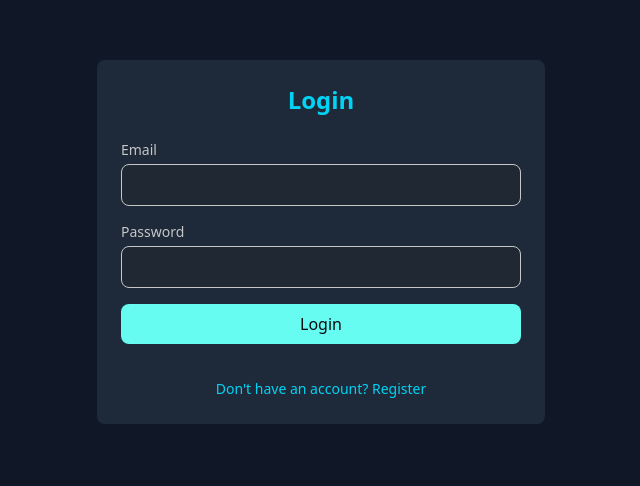
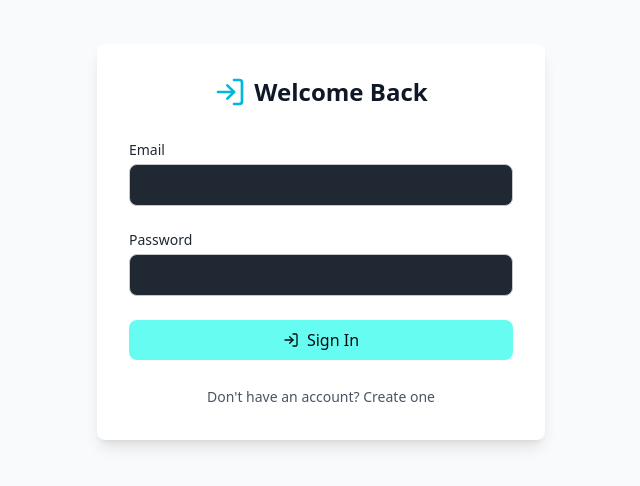
Before and after one commit to Jojo10x/WalletPro, a React (Vite) app in the folder frontend/: page /auth in a window 1280 px wide. Shown: the part 158-644 px from the top of the page, without its empty margins (319-959 px from the left). Built offline with nearby package versions, Linux system fonts and the light colour scheme; no server answers.

Commit message:
feat(auth): redesigned and error display implementation

```diff
--- a/frontend/src/components/auth/AuthForm.tsx
+++ b/frontend/src/components/auth/AuthForm.tsx
@@ -7,9 +7,14 @@
   import { Input } from '../common/Input';
   import { useAuth } from '../../hooks/useAuth';
   import { validateEmail, validatePassword } from '../../utils/validation';
+  import { AxiosError } from 'axios';
+  import { LogIn, UserPlus} from 'lucide-react';
+  import ErrorAlert from '../common/ErrorAlert';
+
 
   export const AuthForm = () => {
     const [isLogin, setIsLogin] = useState(true);
+    const [apiError, setApiError] = useState('');
     const { login } = useAuth();
     const navigate = useNavigate();
 
@@ -23,30 +28,69 @@
 
     const onSubmit = async (data: RegisterFormData) => {
       try {
+        setApiError("");
         const response = isLogin
           ? await authApi.login(data.email, data.password)
-          : await authApi.register(data.email, data.password, data.confirmPassword);
+          : await authApi.register(
+              data.email,
+              data.password,
+              data.confirmPassword
+            );
+        login(response.data);
+        navigate("/dashboard");
+      } catch (error) {
+        if (error instanceof AxiosError) {
+          if (error.response) {
+            const errorMessage =
+              typeof error.response.data === "string"
+                ? error.response.data
+                : error.response.data?.message || "An error occurred";
+            setApiError(errorMessage);
+          } else if (error.request) {
+            setApiError(
+              "No response received from server. Please check your internet connection."
+            );
+          } else {
+            setApiError(error.message || "Failed to send request");
+          }
+        } else {
+          setApiError("An unexpected error occurred");
+        }
 
-        login(response.data);
-        navigate('/dashboard');
-      } catch (error) {
-        console.error(`${isLogin ? 'Login' : 'Registration'} failed:`, error);
+        console.error(`${isLogin ? "Login" : "Registration"} failed:`, {
+          error,
+          status: (error as AxiosError)?.response?.status,
+          data: (error as AxiosError)?.response?.data,
+        });
       }
     };
 
     const toggleForm = () => {
       setIsLogin(!isLogin);
+      setApiError('');
       reset();
     };
 
     return (
-      <div className="min-h-screen bg-gray-900 flex justify-center items-center">
-        <div className="w-full max-w-md p-6 rounded-lg bg-gray-800">
-          <h1 className="text-2xl font-bold text-cyan-400 mb-6 text-center">
-            {isLogin ? "Login" : "Register"}
-          </h1>
+      <div className="min-h-screen bg-gray-50 flex justify-center items-center px-4 sm:px-6 lg:px-8">
+        <div className="w-full max-w-md p-8 rounded-lg bg-white shadow-lg">
+          <div className="flex items-center justify-center gap-2 mb-8">
+            {isLogin ? (
+              <LogIn className="h-8 w-8 text-cyan-500" />
+            ) : (
+              <UserPlus className="h-8 w-8 text-cyan-500" />
+            )}
+            <h1 className="text-2xl font-bold text-gray-900">
+              {isLogin ? "Welcome Back" : "Create Account"}
+            </h1>
+          </div>
 
-          <form onSubmit={handleSubmit(onSubmit)} className="space-y-4">
+          <ErrorAlert
+            message={apiError}
+            onClose={() => setApiError('')}
+          />
+
+          <form onSubmit={handleSubmit(onSubmit)} className="space-y-6">
             <Input
               label="Email"
               type="email"
@@ -83,19 +127,33 @@
               />
             )}
 
-            <Button type="submit" isLoading={isSubmitting} className="w-full">
-              {isLogin ? "Login" : "Register"}
+            <Button
+              type="submit"
+              isLoading={isSubmitting}
+              className="w-full flex items-center justify-center gap-2 cursor-pointer"
+            >
+              {isLogin ? (
+                <>
+                  <LogIn className="h-4 w-4 " />
+                  Sign In
+                </>
+              ) : (
+                <>
+                  <UserPlus className="h-4 w-4 " />
+                  Create Account
+                </>
+              )}
             </Button>
 
             <div className="text-center mt-4">
               <button
                 type="button"
                 onClick={toggleForm}
-                className="text-cyan-400 hover:text-cyan-300 text-sm"
+                className="text-sm text-gray-600 hover:text-gray-900 cursor-pointer"
               >
                 {isLogin
-                  ? "Don't have an account? Register"
-                  : "Already have an account? Login"}
+                  ? "Don't have an account? Create one"
+                  : "Already have an account? Sign in"}
               </button>
             </div>
           </form>
@@ -103,5 +161,4 @@
       </div>
     );
   };
-
   export default AuthForm;
--- /dev/null
+++ b/frontend/src/components/common/ErrorAlert.tsx
@@ -0,0 +1,20 @@
+const ErrorAlert = ({ message, onClose }: { message: string; onClose?: () => void }) => {
+    if (!message) return null;
+
+    return (
+      <div className="bg-red-100 border border-red-400 text-red-700 px-4 py-3 rounded relative mb-4" role="alert">
+        <span className="block sm:inline">{message}</span>
+        {onClose && (
+          <button
+            onClick={onClose}
+            className="absolute top-0 bottom-0 right-0 px-4 py-3"
+            aria-label="Close alert"
+          >
+            <span className="text-red-500 hover:text-red-700">×</span>
+          </button>
+        )}
+      </div>
+    );
+  };
+
+  export default ErrorAlert;
--- a/frontend/src/components/common/Input.tsx
+++ b/frontend/src/components/common/Input.tsx
@@ -11,7 +11,7 @@ interface InputProps extends React.InputHTMLAttributes<HTMLInputElement> {
   }) => {
     return (
       <div className="space-y-1">
-        <label className="block text-sm font-medium text-[#C5C6C7]">
+        <label className="block text-sm font-medium text-[#1F2833]">
           {label}
         </label>
         <input
```
